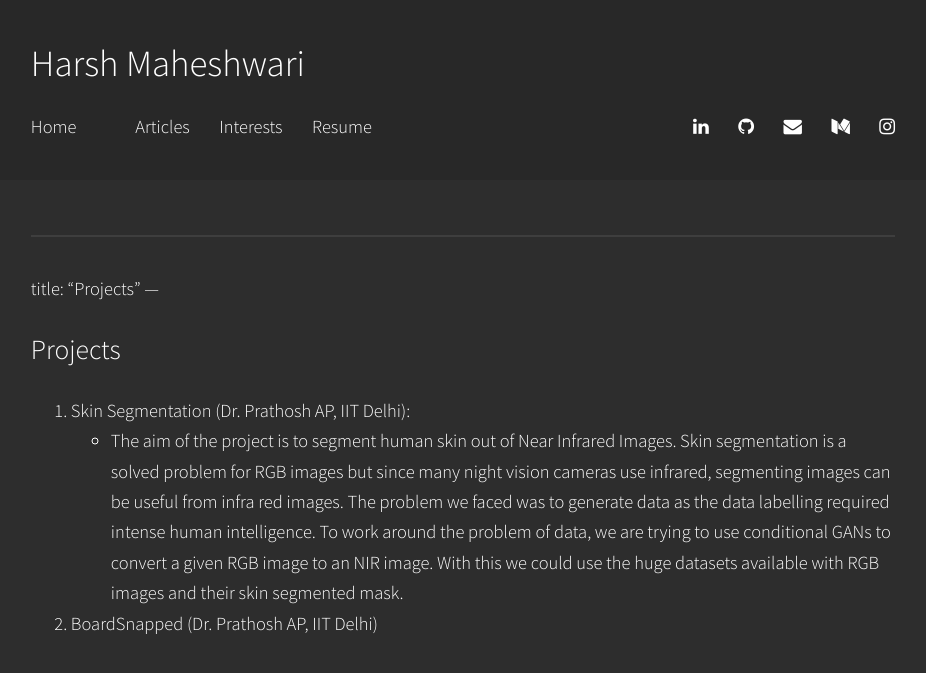
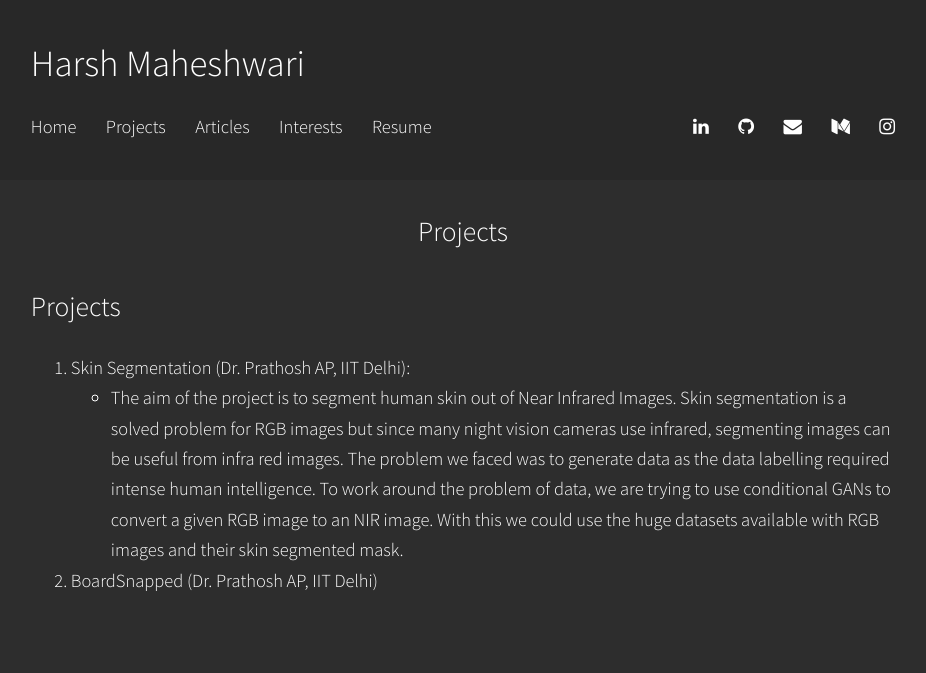
Before and after one commit to harshm121/portfolio-old, a Jekyll site: the page built from Projects/index.md, in a window 1280 px wide. Shown: the top 673 px of the page, without its empty margins (177-1103 px from the left). Built offline with Jekyll 4.4.1, drawn with Linux system fonts in a browser that asks for light colours; our own code applies the rules of GitHub Pages for plain Markdown files.

Commit message:
Update index.md

```diff
--- a/Projects/index.md
+++ b/Projects/index.md
@@ -1,3 +1,6 @@
+---
+title: "Projects"
+---
 <head>
   <!-- Global site tag (gtag.js) - Google Analytics -->
 <script async src="https://www.googletagmanager.com/gtag/js?id=G-2QHSF0Q5FG"></script>
```
Also changed, not shown: other parts of Projects/index.md (+0 -4 lines).
